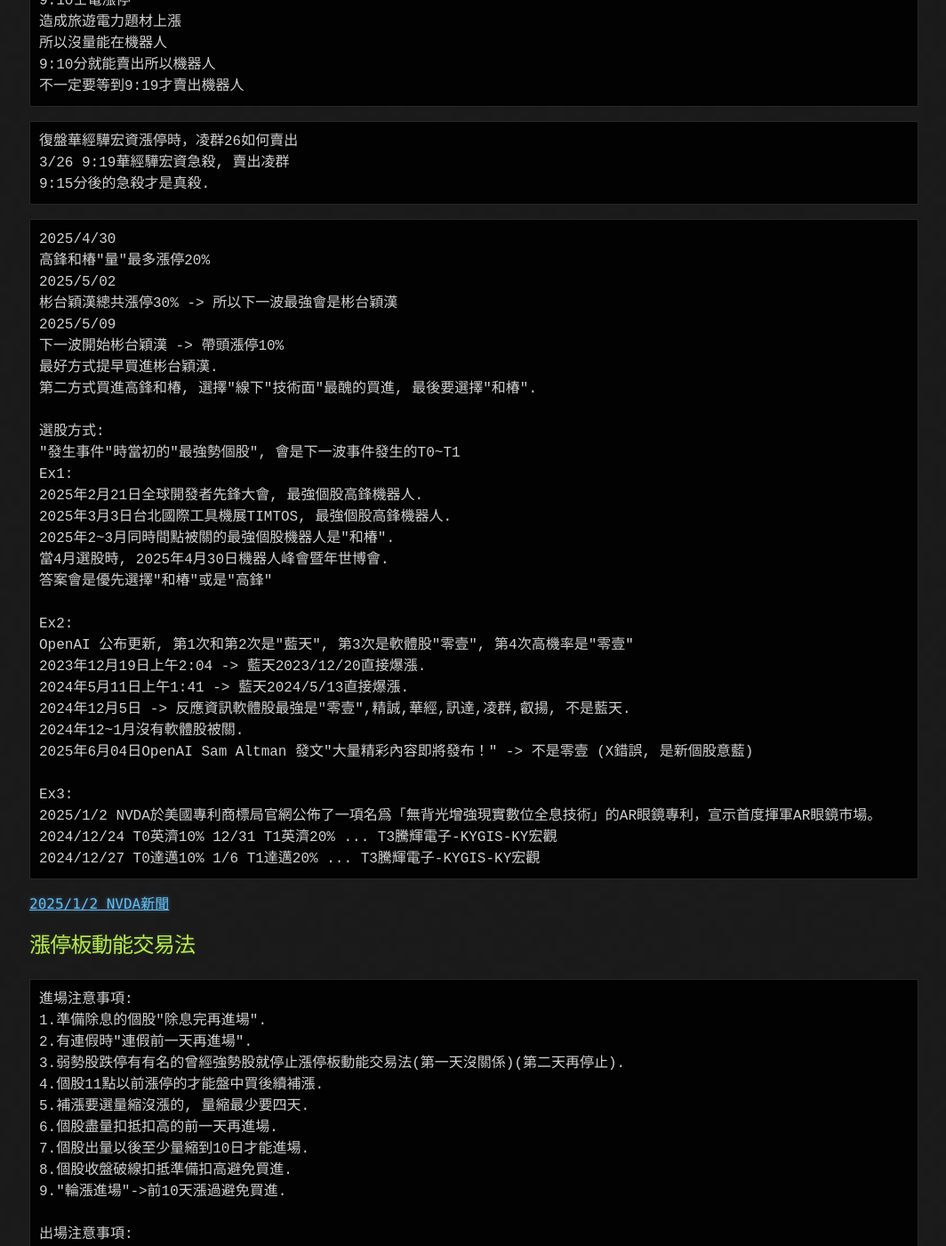
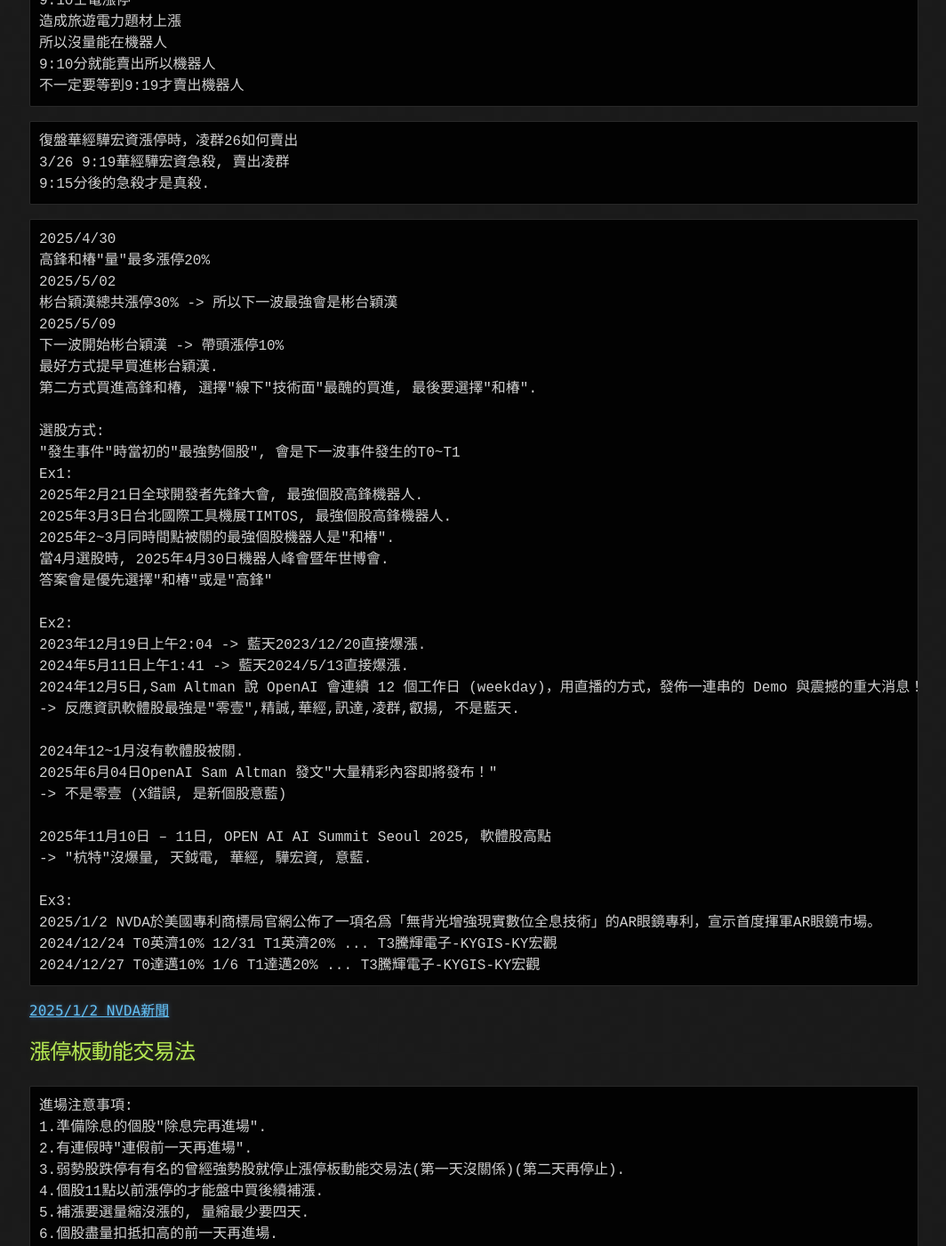
Before and after one commit to lepg5487/Stock_God, a Jekyll site: the page built from experience.md, in a window 1280 px wide and 1400 px high, scrolled down 1477 px. Shown: the whole window at 89% size, without its empty margins (107-1171 px from the left). Built offline with Jekyll 4.4.1, drawn with Linux system fonts in a browser that asks for light colours; our own code applies the rules of GitHub Pages for plain Markdown files; some of the changed text lies outside the part shown.

Commit message:
Update experience.md

````diff
--- a/experience.md
+++ b/experience.md
@@ -83,12 +83,17 @@
 答案會是優先選擇"和椿"或是"高鋒"
 
 Ex2:
-OpenAI 公布更新, 第1次和第2次是"藍天", 第3次是軟體股"零壹", 第4次高機率是"零壹"
 2023年12月19日上午2:04 -> 藍天2023/12/20直接爆漲.
 2024年5月11日上午1:41 -> 藍天2024/5/13直接爆漲.
-2024年12月5日 -> 反應資訊軟體股最強是"零壹",精誠,華經,訊達,凌群,叡揚, 不是藍天.
+2024年12月5日,Sam Altman 說 OpenAI 會連續 12 個工作日 (weekday)，用直播的方式，發佈一連串的 Demo 與震撼的重大消息！
+-> 反應資訊軟體股最強是"零壹",精誠,華經,訊達,凌群,叡揚, 不是藍天.
+
 2024年12~1月沒有軟體股被關.
-2025年6月04日OpenAI Sam Altman 發文"大量精彩內容即將發布！" -> 不是零壹 (X錯誤, 是新個股意藍)
+2025年6月04日OpenAI Sam Altman 發文"大量精彩內容即將發布！"
+-> 不是零壹 (X錯誤, 是新個股意藍)
+
+2025年11月10日 – 11日, OPEN AI AI Summit Seoul 2025, 軟體股高點
+-> "杭特"沒爆量, 天鉞電, 華經, 驊宏資, 意藍.
 
 Ex3:
 2025/1/2 NVDA於美國專利商標局官網公佈了一項名爲「無背光增強現實數位全息技術」的AR眼鏡專利，宣示首度揮軍AR眼鏡市場。
@@ -699,12 +704,17 @@
 
 # OpenAI 公布更新, "Dell AI PC藍天"或"軟體股"
 ```
-OpenAI 公布更新, 第1次和第2次是"藍天", 第3次是軟體股"零壹", 第4次高機率是"零壹"
 2023年12月19日上午2:04 -> 藍天2023/12/20直接爆漲.
 2024年5月11日上午1:41 -> 藍天2024/5/13直接爆漲.
-2024年12月5日 -> 反應資訊軟體股最強是"零壹",精誠,華經,訊達,凌群,叡揚, 不是藍天.
+2024年12月5日,Sam Altman 說 OpenAI 會連續 12 個工作日 (weekday)，用直播的方式，發佈一連串的 Demo 與震撼的重大消息！
+-> 反應資訊軟體股最強是"零壹",精誠,華經,訊達,凌群,叡揚, 不是藍天.
+
 2024年12~1月沒有軟體股被關.
-2025年6月04日OpenAI Sam Altman 發文"大量精彩內容即將發布！" -> 不是零壹 (X錯誤, 是新個股意藍而已)
+2025年6月04日OpenAI Sam Altman 發文"大量精彩內容即將發布！"
+-> 不是零壹 (X錯誤, 是新個股意藍)
+
+2025年11月10日 – 11日, OPEN AI AI Summit Seoul 2025, 軟體股高點
+-> "杭特"沒爆量, 天鉞電, 華經, 驊宏資, 意藍. (猜)
 
 ```
 [2024年5月11日OPAI發文5月13日ChatGPT更新, 5/11開始AIPC爆噴"藍天"](https://twitter.com/OpenAI/status/1788987793613725786)
````
